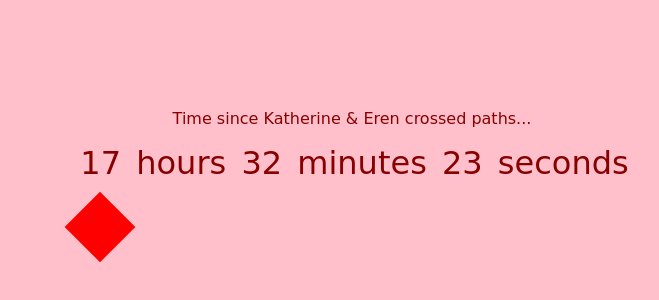
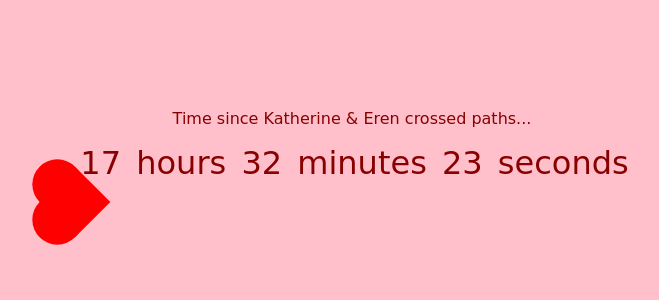
Before and after one commit to StarEren/Katherine, a plain HTML site: page index.html in a window 1280 px wide. Shown: the part 228-528 px from the top of the page, without its empty margins (288-947 px from the left). Drawn offline with Linux system fonts and the light colour scheme; a web font is replaced by a local one.

Commit message:
Update styles.css

```diff
--- a/styles.css
+++ b/styles.css
@@ -31,13 +31,35 @@ body {
     width: 50px;
     height: 50px;
     background-color: red;
-    transform: rotate(-45deg);
+    transform: translate(-50%, -50%) rotate(-45deg);
     cursor: pointer;
-    transition: transform 0.3s ease-in-out;
+    transition: transform 0.3s ease-in-out, background-color 0.3s ease-in-out;
 }
 
-.heart.clicked {
-    transform: scale(1.2) rotate(-45deg);
+.heart::before,
+.heart::after {
+    content: '';
+    width: 50px;
+    height: 50px;
+    background-color: red;
+    border-radius: 50%;
+    position: absolute;
+    transform: rotate(45deg);
+    transition: background-color 0.3s ease-in-out;
+}
+
+.heart::before {
+    top: -25px;
+    left: 0;
+}
+
+.heart::after {
+    top: 0;
+    left: -25px;
+}
+
+.heart.clicked::before,
+.heart.clicked::after {
     background-color: #ff6666; /* Lighter red */
 }
 
```
